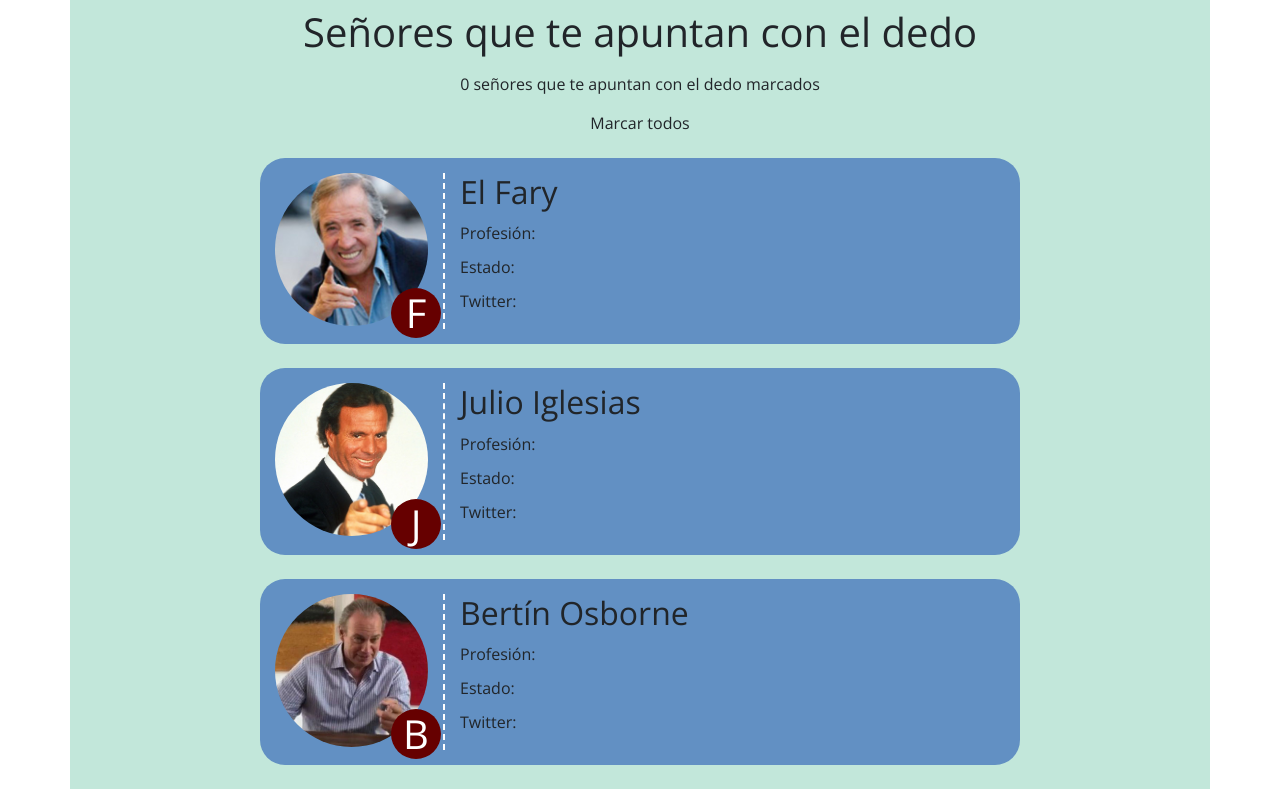
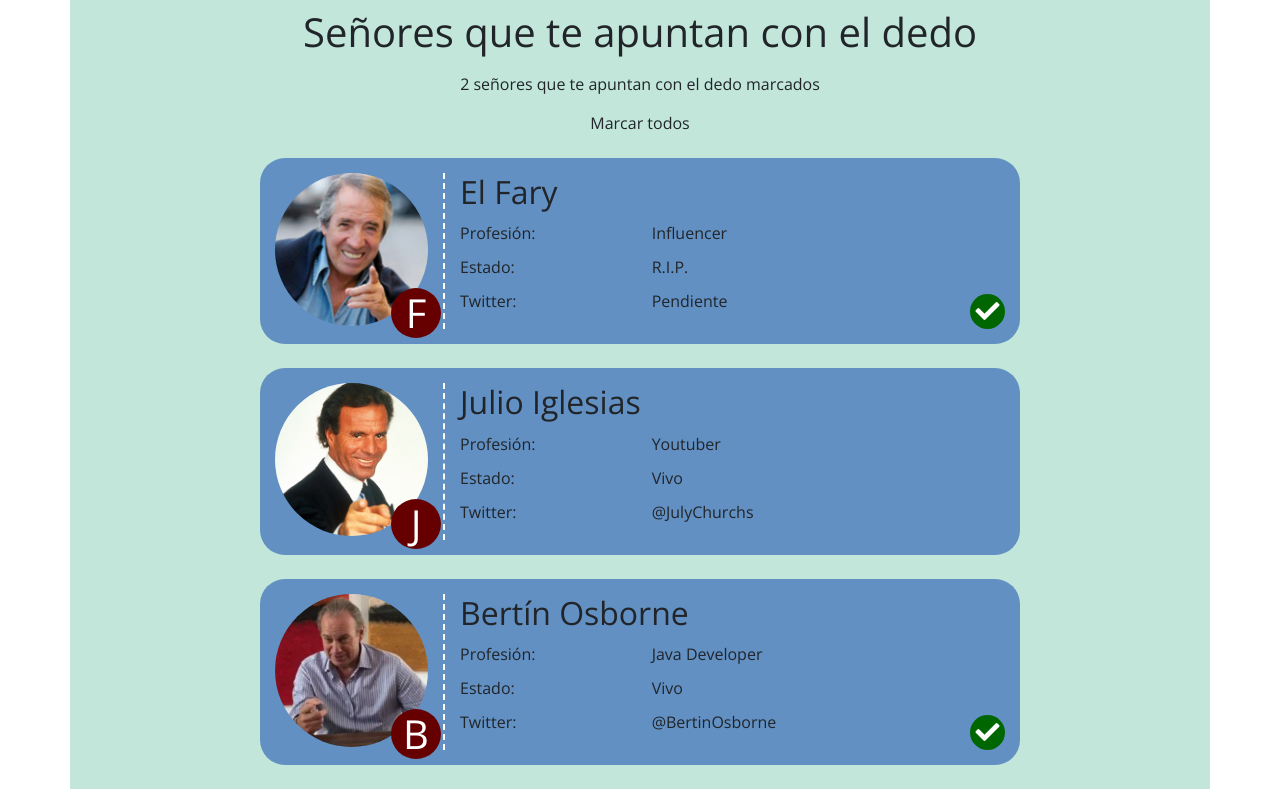
Before and after one commit to Michaelsp11/-c2-ejercicio-senyores-dom, a website with bundled scripts: page index.html in a window 1280 px wide. Built offline with nearby package versions, Linux system fonts and the light colour scheme.

Commit message:
Contador de señores que señalan + valores datos añadidos + marcados se queda el icono y img al reves

```diff
--- a/css/estilos.css
+++ b/css/estilos.css
@@ -1,9 +1,11 @@
 body {
     font-family: "Open sans", sans-serif;
 }
+
 .contenedor-general {
     background-color: #c2e7da;
 }
+
 .senyor {
     background-color: #6290c3;
     border-radius: 25px;
@@ -11,20 +13,27 @@ body {
     padding-bottom: 15px;
     position: relative;
 }
-.senyor:hover .icono {
+
+.senyor:hover .icono,
+.senyor .icono.marcado {
     display: block;
 }
+
 .senyor .avatar img {
     transition: transform 0.3s;
 }
-.senyor:hover .avatar img {
+
+.senyor:hover .avatar img,
+.senyor .avatar img.marcado {
     transform: scaleX(-1);
 }
+
 .avatar {
     border-right: 2px dashed #fff;
     position: relative;
     flex: 0 185px;
 }
+
 .inicial {
     position: absolute;
     background-color: #600;
@@ -36,9 +45,11 @@ body {
     bottom: -9px;
     right: 2px;
 }
+
 .datos li {
     margin-top: 10px;
 }
+
 .icono {
     color: #fff;
     background-color: #060;
@@ -53,6 +64,7 @@ body {
     text-align: center;
     display: none;
 }
+
 .senyor-molde {
     display: none;
 }
--- a/index.html
+++ b/index.html
@@ -19,8 +19,7 @@
     <div class="contenedor-general container-xl">
         <header class="cabecera text-center py-2 row">
             <h1 class="col-12">Señores que te apuntan con el dedo</h1>
-            <span class="col-12 mt-2">0 señores que te apuntan con el dedo marcados</span
-        >
+            <span class="col-12 mt-2"><span class="numero-senyores-marcados"></span> señores que te apuntan con el dedo marcados</span>
             <button class="col-2 offset-5 btn mt-2">Marcar todos</button>
         </header>
         <main class="principal mt-2 row">
@@ -35,15 +34,15 @@
                         <ul class="datos list-unstyled mt-2">
                             <li class="row">
                                 <span class="nombre-dato col-4">Profesión:</span>
-                <span class="valor-dato col"></span>
+                                <span class="valor-dato valor-profesion col"></span>
                             </li>
                             <li class="row">
                                 <span class="nombre-dato col-4">Estado:</span>
-                <span class="valor-dato col"></span>
+                                <span class="valor-dato valor-estado col"></span>
                             </li>
                             <li class="row">
                                 <span class="nombre-dato col-4">Twitter:</span>
-                <span class="valor-dato col"></span>
+                                <span class="valor-dato valor-twitter col"></span>
                             </li>
                         </ul>
                     </div>
--- a/js/index.js
+++ b/js/index.js
@@ -1,7 +1,7 @@
 import { senyores } from "../datos/senyores.js";
 
 const principal = document.querySelector(".principal");
-
+let marcados = 0;
 for (const { nombre, foto, profesion, estado, twitter, marcado }
     of senyores) {
     const senyorElemento = document
@@ -16,5 +16,18 @@ for (const { nombre, foto, profesion, estado, twitter, marcado }
     const inicial = senyorElemento.querySelector(".inicial");
     inicial.textContent =
         nombre.toLowerCase().slice(0, 2) === "el" ? nombre.slice(3, 4) : nombre[0];
+    const valorProfesion = senyorElemento.querySelector(".valor-profesion");
+    valorProfesion.textContent = profesion;
+    const valorEstado = senyorElemento.querySelector(".valor-estado");
+    valorEstado.textContent = estado;
+    const valorTwitter = senyorElemento.querySelector(".valor-twitter");
+    valorTwitter.textContent = twitter;
+    if (marcado) {
+        const icono = senyorElemento.querySelector(".icono");
+        imagen.classList.add("marcado");
+        icono.classList.add("marcado");
+        marcados++;
+    }
     principal.append(senyorElemento);
 }
+document.querySelector(".numero-senyores-marcados").textContent = marcados;
```
Lines whose indentation alone changed are shown as unchanged.
